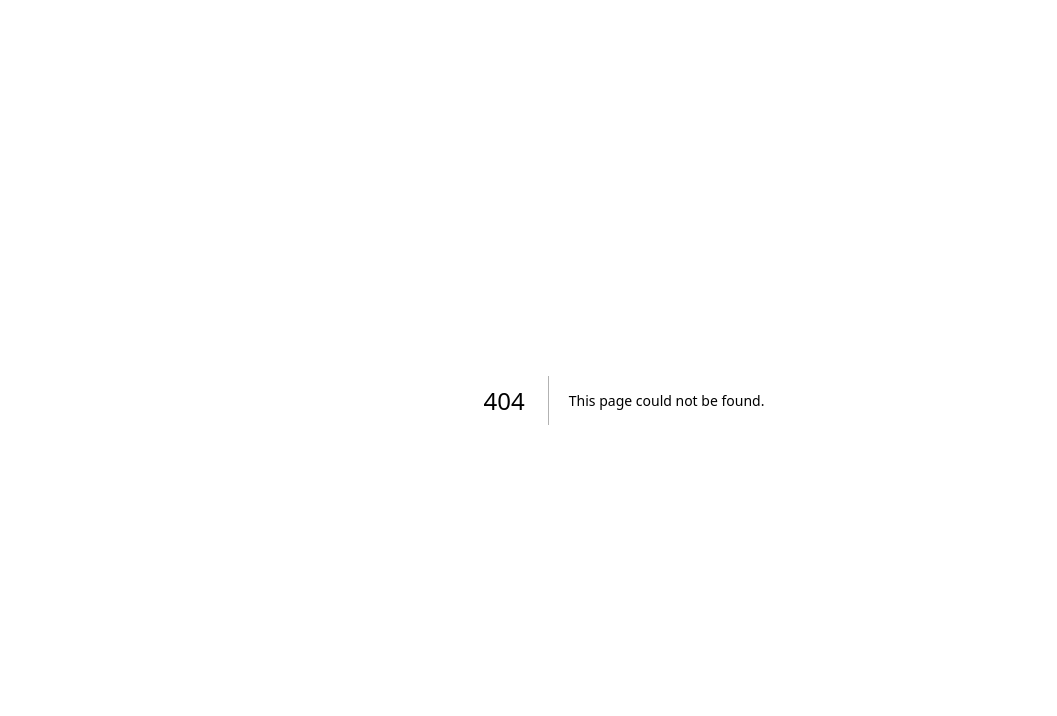
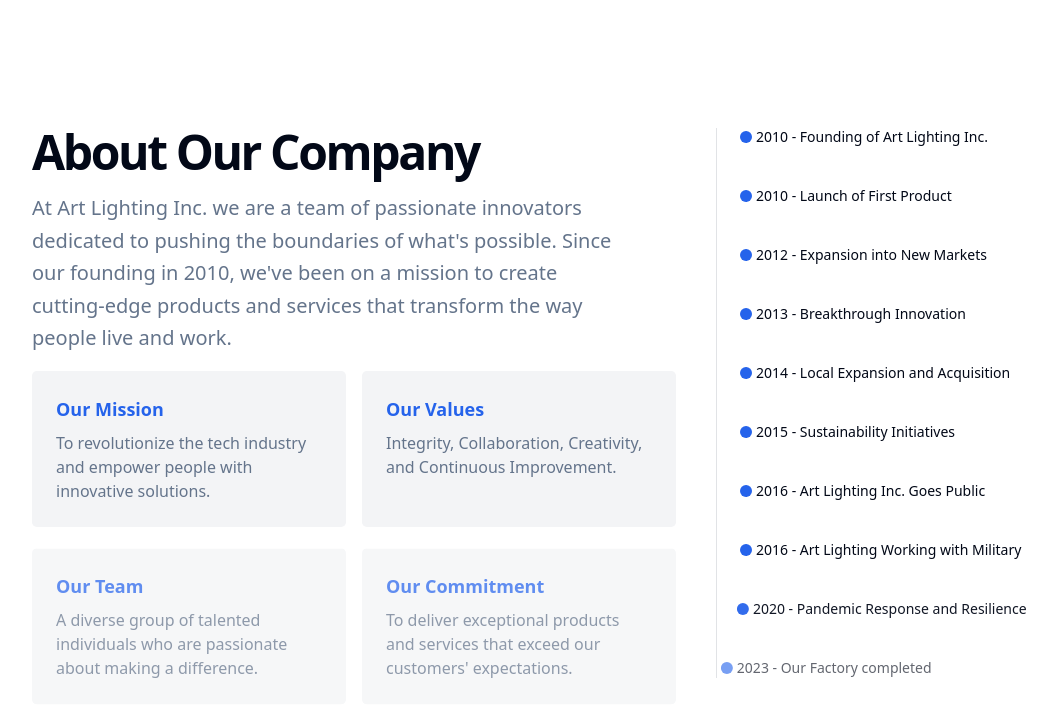
Before and after one commit to ALiAbdelhadi/library-alphabyte, a Next.js app: page /blocks/about-1 in a window 1280 px wide. Before the commit this address had no page. Shown: the top 716 px of the page, without its empty margins (16-1073 px from the left). Built offline with nearby package versions, Linux system fonts and the light colour scheme.

Commit message:
Customize existing blocks & adding about block

```diff
--- /dev/null
+++ b/app/(main)/blocks/about-1/page.tsx
@@ -0,0 +1,9 @@
+import About from '@/components/blocks/About/about'
+
+const About_1 = () => {
+   return (
+      <About />
+   )
+}
+
+export default About_1
--- a/app/(main)/blocks/carousel-1/page.tsx
+++ b/app/(main)/blocks/carousel-1/page.tsx
@@ -1,7 +1,9 @@
-import CarouselContainer from '@/components/blocks/Carousel/CarouselContainer'
+import CarouselCompForProject from '@/components/blocks/Carousel/CarouselBigContainer'
+import React from 'react'
+
 const Carousel_1 = () => {
    return (
-      <CarouselContainer />
+      <CarouselCompForProject />
    )
 }
 
--- a/app/(main)/blocks/carousel-2/page.tsx
+++ b/app/(main)/blocks/carousel-2/page.tsx
@@ -1,9 +1,7 @@
-import CarouselCompForProject from '@/components/blocks/Carousel/CarouselBigContainer'
-import React from 'react'
-
+import CarouselContainer from '@/components/blocks/Carousel/CarouselContainer'
 const Carousel_2 = () => {
    return (
-      <CarouselCompForProject />
+      <CarouselContainer />
    )
 }
 
--- a/app/globals.css
+++ b/app/globals.css
@@ -2,114 +2,62 @@
 @tailwind components;
 @tailwind utilities;
 
-
-
 @layer base {
   :root {
+    --background: 0 0% 100%;
+    --foreground: 222.2 84% 4.9%;
+    --card: 0 0% 100%;
+    --card-foreground: 222.2 84% 4.9%;
+    --popover: 0 0% 100%;
+    --popover-foreground: 222.2 84% 4.9%;
+    --primary: 221.2 83.2% 53.3%;
+    --primary-foreground: 210 40% 98%;
+    --secondary: 210 40% 96.1%;
+    --secondary-foreground: 222.2 47.4% 11.2%;
+    --muted: 210 40% 96.1%;
+    --muted-foreground: 215.4 16.3% 46.9%;
+    --accent: 210 40% 96.1%;
+    --accent-foreground: 222.2 47.4% 11.2%;
+    --destructive: 0 84.2% 60.2%;
+    --destructive-foreground: 210 40% 98%;
+    --border: 214.3 31.8% 91.4%;
+    --input: 214.3 31.8% 91.4%;
+    --ring: 221.2 83.2% 53.3%;
+    --radius: 0.3rem;
+    --chart-1: 12 76% 61%;
+    --chart-2: 173 58% 39%;
+    --chart-3: 197 37% 24%;
+    --chart-4: 43 74% 66%;
+    --chart-5: 27 87% 67%;
+  }
 
-    --background: 0 0% 100%;
-
-    --foreground: 240 10% 3.9%;
-
-    --card: 0 0% 100%;
-
-    --card-foreground: 240 10% 3.9%;
-
-    --popover: 0 0% 100%;
-
-    --popover-foreground: 240 10% 3.9%;
-
-    --primary: 240 5.9% 10%;
-
-    --primary-foreground: 0 0% 98%;
-
-    --secondary: 240 4.8% 95.9%;
-
-    --secondary-foreground: 240 5.9% 10%;
-
-    --muted: 240 4.8% 95.9%;
-
-    --muted-foreground: 240 3.8% 46.1%;
-
-    --accent: 240 4.8% 95.9%;
-
-    --accent-foreground: 240 5.9% 10%;
-
-    --destructive: 0 84.2% 60.2%;
-
-    --destructive-foreground: 0 0% 98%;
-
-    --border: 240 5.9% 90%;
-
-    --input: 240 5.9% 90%;
-
-    --ring: 240 10% 3.9%;
-
-    --chart-1: 12 76% 61%;
-
-    --chart-2: 173 58% 39%;
-
-    --chart-3: 197 37% 24%;
-
-    --chart-4: 43 74% 66%;
-
-    --chart-5: 27 87% 67%;
-
-    --radius: 0.5rem
-  }
   .dark {
-
-    --background: 240 10% 3.9%;
-
-    --foreground: 0 0% 98%;
-
-    --card: 240 10% 3.9%;
-
-    --card-foreground: 0 0% 98%;
-
-    --popover: 240 10% 3.9%;
-
-    --popover-foreground: 0 0% 98%;
-
-    --primary: 0 0% 98%;
-
-    --primary-foreground: 240 5.9% 10%;
-
-    --secondary: 240 3.7% 15.9%;
-
-    --secondary-foreground: 0 0% 98%;
-
-    --muted: 240 3.7% 15.9%;
-
-    --muted-foreground: 240 5% 64.9%;
-
-    --accent: 240 3.7% 15.9%;
-
-    --accent-foreground: 0 0% 98%;
-
+    --background: 222.2 84% 4.9%;
+    --foreground: 210 40% 98%;
+    --card: 222.2 84% 4.9%;
+    --card-foreground: 210 40% 98%;
+    --popover: 222.2 84% 4.9%;
+    --popover-foreground: 210 40% 98%;
+    --primary: 217.2 91.2% 59.8%;
+    --primary-foreground: 222.2 47.4% 11.2%;
+    --secondary: 217.2 32.6% 17.5%;
+    --secondary-foreground: 210 40% 98%;
+    --muted: 217.2 32.6% 17.5%;
+    --muted-foreground: 215 20.2% 65.1%;
+    --accent: 217.2 32.6% 17.5%;
+    --accent-foreground: 210 40% 98%;
     --destructive: 0 62.8% 30.6%;
-
-    --destructive-foreground: 0 0% 98%;
-
-    --border: 240 3.7% 15.9%;
-
-    --input: 240 3.7% 15.9%;
-
-    --ring: 240 4.9% 83.9%;
-
+    --destructive-foreground: 210 40% 98%;
+    --border: 217.2 32.6% 17.5%;
+    --input: 217.2 32.6% 17.5%;
+    --ring: 224.3 76.3% 48%;
     --chart-1: 220 70% 50%;
-
     --chart-2: 160 60% 45%;
-
     --chart-3: 30 80% 55%;
-
     --chart-4: 280 65% 60%;
-
-    --chart-5: 340 75% 55%
+    --chart-5: 340 75% 55%;
   }
 }
-
-
 
 @layer base {
   * {
--- /dev/null
+++ b/components/blocks/About/about.jsx
@@ -0,0 +1,145 @@
+"use client"
+import Container from "@/components/Container";
+import { gsap } from 'gsap';
+import { ScrollTrigger } from 'gsap/ScrollTrigger';
+import { useEffect, useRef } from 'react';
+
+gsap.registerPlugin(ScrollTrigger);
+
+function About() {
+   const sectionRef = useRef(null);
+   useEffect(() => {
+      const elements = sectionRef.current.querySelectorAll('.animate-element');
+      const timelineElements = sectionRef.current.querySelectorAll('.animate-timeline');
+      elements.forEach((element) => {
+         gsap.fromTo(element, {
+            opacity: 0,
+            y: 20,
+         }, {
+            opacity: 1,
+            y: 0,
+            duration: 1,
+            scrollTrigger: {
+               trigger: element,
+               start: 'top 80%',
+               end: 'top 60%',
+               scrub: true,
+               once: true,
+            }
+         });
+      });
+      timelineElements.forEach((element) => {
+         gsap.fromTo(element, {
+            opacity: 0,
+            x: -50,
+         }, {
+            opacity: 1,
+            x: 0,
+            duration: 1,
+            scrollTrigger: {
+               trigger: element,
+               start: 'top 90%',
+               end: 'top 70%',
+               scrub: true,
+               once: true,
+            }
+         });
+      });
+   }, []);
+
+   return (
+      <section ref={sectionRef} className="w-full py-12 md:py-24 lg:py-32">
+         <Container>
+            <div className="grid gap-10 lg:grid-cols-[1fr_500px]">
+               <div className="grid gap-4">
+                  <div className="space-y-4 animate-element">
+                     <h2 className="font-bold tracking-tighter text-3xl sm:text-4xl md:text-5xl">About Our Company</h2>
+                     <p className="max-w-[600px] text-muted-foreground md:text-xl/relaxed lg:text-base/relaxed xl:text-xl/relaxed">
+                        At Art Lighting Inc. we are a team of passionate innovators dedicated to pushing the
+                        boundaries of what&apos;s
+                        possible. Since our founding in 2010, we&apos;ve been on a mission to create
+                        cutting-edge products and
+                        services that transform the way people live and work.
+                     </p>
+                  </div>
+                  <div className="grid md:grid-cols-2 gap-4">
+                     <div className="bg-gray-100 dark:bg-neutral-900 rounded-lg p-6 animate-element">
+                        <h3 className="text-lg font-semibold text-primary">Our Mission</h3>
+                        <p className="text-muted-foreground mt-2">
+                           To revolutionize the tech industry and empower people with innovative solutions.
+                        </p>
+                     </div>
+                     <div className="bg-gray-100 dark:bg-neutral-900 rounded-lg p-6 animate-element">
+                        <h3 className="text-lg font-semibold text-primary">Our Values</h3>
+                        <p className="text-muted-foreground mt-2">
+                           Integrity, Collaboration, Creativity, and Continuous Improvement.
+                        </p>
+                     </div>
+                     <div className="bg-gray-100 dark:bg-neutral-900 rounded-lg p-6 animate-element">
+                        <h3 className="text-lg font-semibold text-primary">Our Team</h3>
+                        <p className="text-muted-foreground mt-2">
+                           A diverse group of talented individuals who are passionate about making a
+                           difference.
+                        </p>
+                     </div>
+                     <div className="bg-gray-100 dark:bg-neutral-900 rounded-lg p-6 animate-element">
+                        <h3 className="text-lg font-semibold text-primary">Our Commitment</h3>
+                        <p className="text-muted-foreground mt-2">
+                           To deliver exceptional products and services that exceed our
+                           customers&apos; expectations.
+                        </p>
+                     </div>
+                  </div>
+               </div>
+               <div className="relative animate-element">
+                  <div
+                     className="after:absolute after:inset-y-0 after:w-px after:bg-gray-500/20 relative pl-6 after:left-0 grid gap-10">
+                     <div className="grid grid-cols-[auto_1fr] gap-1 text-sm relative animate-timeline">
+                        <div className="mt-[3px] aspect-square w-3 bg-primary rounded-full z-10 " />
+                        <div className="font-medium mt-[-1px]">2010 - Founding of Art Lighting Inc.</div>
+                     </div>
+                     <div className="grid grid-cols-[auto_1fr] gap-1 text-sm relative animate-timeline">
+                        <div className="mt-[3px] aspect-square w-3 bg-primary rounded-full z-10 " />
+                        <div className="font-medium mt-[-1px]">2010 - Launch of First Product</div>
+                     </div>
+                     <div className="grid grid-cols-[auto_1fr] gap-1 text-sm relative animate-timeline">
+                        <div className="mt-[3px] aspect-square w-3 bg-primary rounded-full z-10 " />
+                        <div className="font-medium mt-[-1px]">2012 - Expansion into New Markets</div>
+                     </div>
+                     <div className="grid grid-cols-[auto_1fr] gap-1 text-sm relative animate-timeline">
+                        <div className="mt-[3px] aspect-square w-3 bg-primary rounded-full z-10 " />
+                        <div className="font-medium mt-[-1px]">2013 - Breakthrough Innovation</div>
+                     </div>
+                     <div className="grid grid-cols-[auto_1fr] gap-1 text-sm relative animate-timeline">
+                        <div className="mt-[3px] aspect-square w-3 bg-primary rounded-full z-10 " />
+                        <div className="font-medium mt-[-1px]">2014 - Local Expansion and Acquisition</div>
+                     </div>
+                     <div className="grid grid-cols-[auto_1fr] gap-1 text-sm relative animate-timeline">
+                        <div className="mt-[3px] aspect-square w-3 bg-primary rounded-full z-10 " />
+                        <div className="font-medium mt-[-1px]">2015 - Sustainability Initiatives</div>
+                     </div>
+                     <div className="grid grid-cols-[auto_1fr] gap-1 text-sm relative animate-timeline">
+                        <div className="mt-[3px] aspect-square w-3 bg-primary rounded-full z-10 " />
+                        <div className="font-medium mt-[-1px]">2016 - Art Lighting Inc. Goes Public</div>
+                     </div>
+                     <div className="grid grid-cols-[auto_1fr] gap-1 text-sm relative animate-timeline">
+                        <div className="mt-[3px] aspect-square w-3 bg-primary rounded-full z-10 " />
+                        <div className="font-medium mt-[-1px]">2016 - Art Lighting Working with Military </div>
+                     </div>
+                     <div className="grid grid-cols-[auto_1fr] gap-1 text-sm relative animate-timeline">
+                        <div className="mt-[3px] aspect-square w-3 bg-primary rounded-full z-10 " />
+                        <div className="font-medium mt-[-1px]">2020 - Pandemic Response and Resilience</div>
+                     </div>
+                     <div className="grid grid-cols-[auto_1fr] gap-1 text-sm relative animate-timeline">
+                        <div className="mt-[3px] aspect-square w-3 bg-primary rounded-full z-10 " />
+                        <div className="font-medium mt-[-1px]">2023 - Our Factory completed</div>
+                     </div>
+                  </div>
+               </div>
+            </div>
+         </Container>
+      </section>
+   );
+}
+
+export default About;
--- a/tsconfig.json
+++ b/tsconfig.json
@@ -33,7 +33,8 @@
     "**/*.ts",
     "**/*.tsx",
     ".next/types/**/*.ts",
-    "components/blocks/new-collection/NewCollection.jsx"
+    "components/blocks/new-collection/NewCollection.jsx",
+    "components/blocks/About/about.jsx"
   ],
   "exclude": [
     "node_modules"
```
Also changed, not shown: 2 other files (tests, documents, lock files or other folders).
